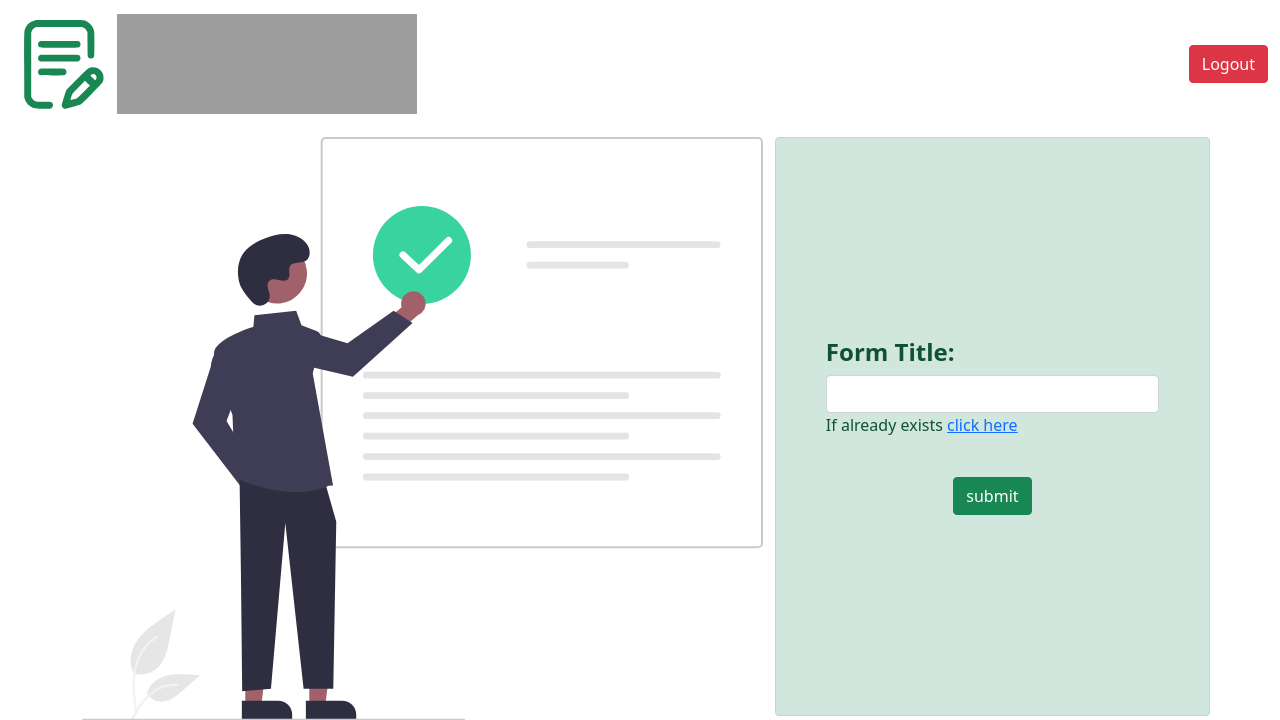
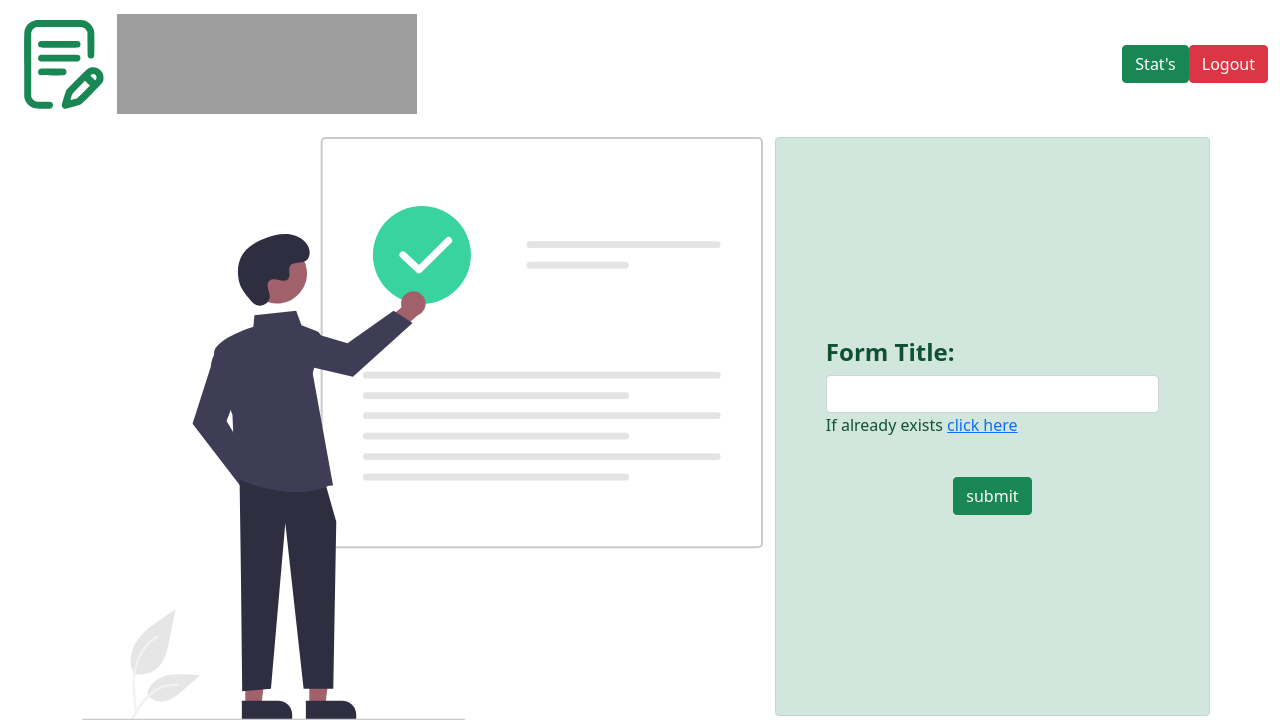
Before and after one commit to mohdabrar728/Feedback-Form, a Django app: page /home in a window 1280 px wide. Shown: the top 720 px of the page. Run offline with Django 3.2, Linux system fonts and the light colour scheme; grey boxes are pictures that could not be loaded.

Commit message:
sandeep Feedback form

```diff
--- a/FeedbackForm/app1/urls.py
+++ b/FeedbackForm/app1/urls.py
@@ -4,6 +4,7 @@ from . import views
 urlpatterns = [
     path("", views.mylogin, name='login'),
     path('logout', views.mylogout, name='logout'),
+    path('stats', views.stats, name='stats'),
     path("home", views.Home.as_view()),
     path("formmaker", views.FormMake.as_view()),
     path("testformmaker", views.add),
--- a/FeedbackForm/app1/views.py
+++ b/FeedbackForm/app1/views.py
@@ -12,11 +12,13 @@ from django.contrib.auth.forms import AuthenticationForm
 from django.contrib.auth import authenticate, login, logout
 from django.contrib import messages
 
+count = 1
 
-count = 1
+
 def mylogout(request):
-  logout(request)
-  return HttpResponseRedirect('/')
+    logout(request)
+    return HttpResponseRedirect('/')
+
 
 def mylogin(request):
     if not request.user.is_authenticated:
@@ -212,3 +214,7 @@ def feedbackform(request, uidb64, token):
         except:
             return HttpResponse('Already Submitted')
     return render(request, "feedbackform.html", {'form': formdata.form_code})
+
+
+def stats(request):
+    return render(request, "stats.html")
--- a/FeedbackForm/templates/base.html
+++ b/FeedbackForm/templates/base.html
@@ -18,7 +18,10 @@
             <img src="{% static 'image/writing.svg' %}" width="100" height="100" class="d-inline-block align-text-top">
           <img src="https://feedbackstudio.tv/wp-content/uploads/2020/11/feedback-logo.png" alt="" width="300" height="100" class="d-inline-block align-text-top">
         </a>
-          <a class="d-flex btn btn-danger" href="/logout">Logout</a>
+        <div class="d-flex">
+          <a class="btn btn-success" href="/stats">Stat's</a>
+          <a class="btn btn-danger" href="/logout">Logout</a>
+        </div>
       </div>
 
     </nav>
--- a/FeedbackForm/templates/home.html
+++ b/FeedbackForm/templates/home.html
@@ -10,7 +10,7 @@
             {% csrf_token %}
             <h4><b>Form Title:</b></h4>
             {{form.title}}
-            <p>If already exists <a href="/formpreview">click here</a> </p>
+            <p>If already exists <a href="/formpreview  ">click here</a> </p>
             <br>
             <center>
                 <input type="submit" value="submit" class="btn btn-success">
```
Also changed, not shown: FeedbackForm/templates/stats.html (+6 -1 lines).
